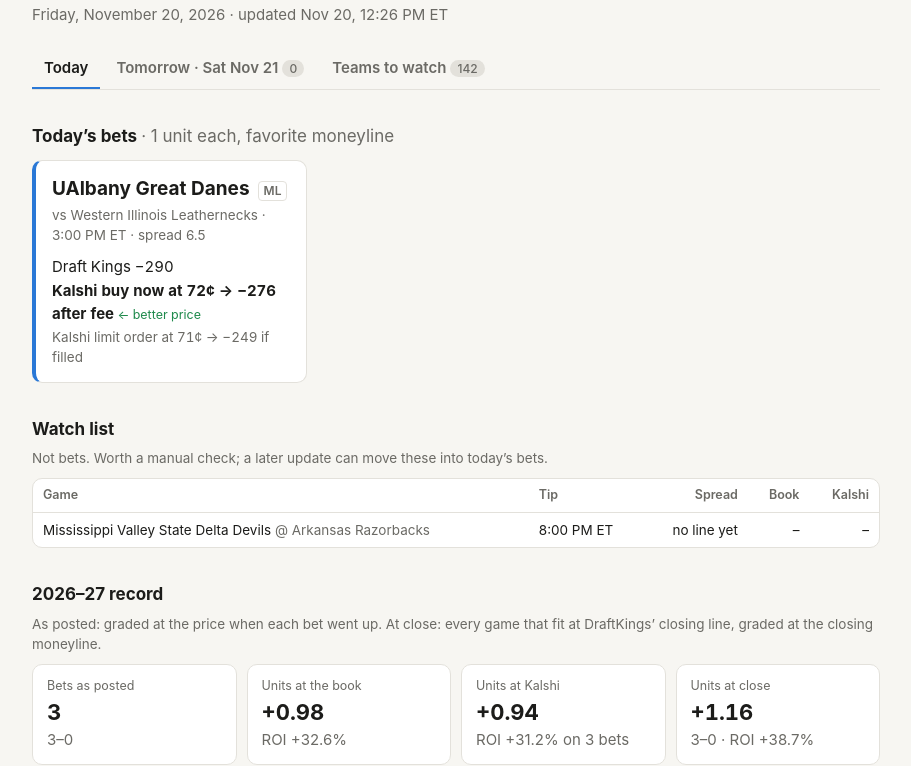
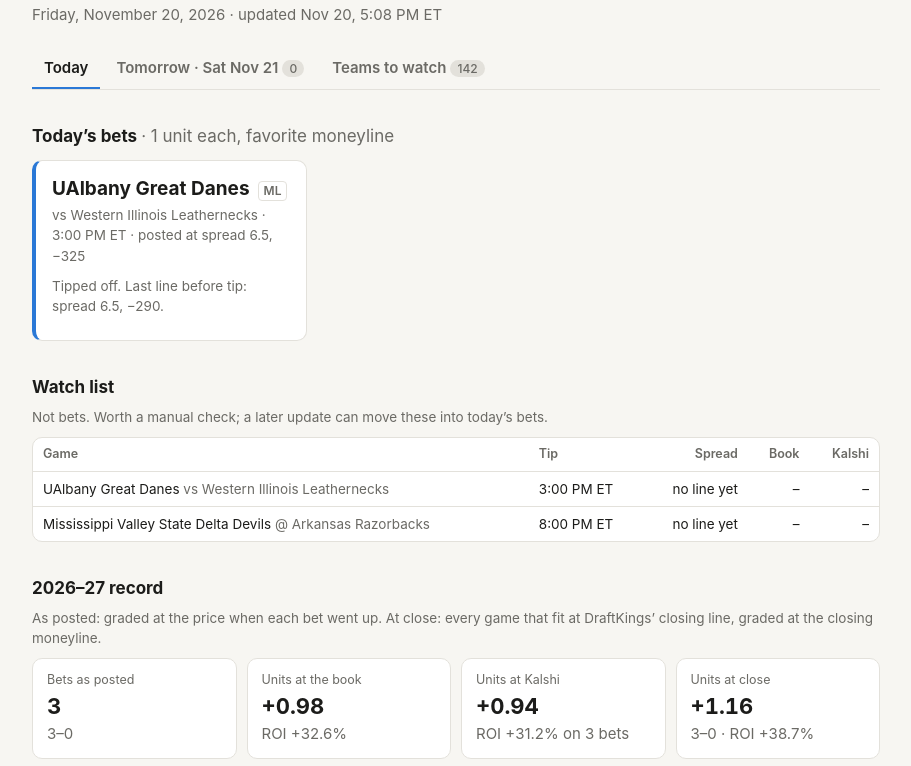
Before and after one commit to treyhensel/cbb-picks, a plain HTML site: page index.html in a window 1280 px wide. Shown: the part 65-831 px from the top of the page, without its empty margins (184-1095 px from the left). Drawn offline with Linux system fonts and the light colour scheme.

Commit message:
Update 2026-11-20T22:08Z

```diff
--- a/index.html
+++ b/index.html
@@ -46,7 +46,7 @@ footer{margin-top:36px;color:var(--muted);font-size:12.5px}
 .caution{color:var(--warn);font-size:12.5px}
 </style></head>
 <body><main>
-<header><h1>CBB Picks</h1><p>Friday, November 20, 2026 · updated Nov 20, 12:26 PM ET</p></header>
+<header><h1>CBB Picks</h1><p>Friday, November 20, 2026 · updated Nov 20, 5:08 PM ET</p></header>
 
 <nav class="tabs" role="tablist">
 <button role="tab" id="t-today" aria-controls="p-today" aria-selected="true">Today</button>
@@ -56,16 +56,11 @@ footer{margin-top:36px;color:var(--muted);font-size:12.5px}
 
 <div role="tabpanel" id="p-today" aria-labelledby="t-today">
 <section><h2>Today’s bets <span class="muted" style="font-weight:400">· 1 unit each, favorite moneyline</span></h2>
-<div class="picks">
-<article class="pick">
-  <div class="pick-head"><span class="team">UAlbany Great Danes</span><span class="ml">ML</span></div>
-  <div class="sub">vs Western Illinois Leathernecks · 3:00 PM ET · spread 6.5</div>
-  <div class="prices"><span class="">Draft Kings −290</span> <span class="best">Kalshi buy now at 72¢ → −276 after fee</span><span class="limit">Kalshi limit order at 71¢ → −249 if filled</span></div>
-
-</article></div></section>
+<div class="picks"><article class="pick"><div class="pick-head"><span class="team">UAlbany Great Danes</span><span class="ml">ML</span></div>
+<div class="sub">vs Western Illinois Leathernecks · 3:00 PM ET · posted at spread 6.5, −325</div><div class="sub">Tipped off. Last line before tip: spread 6.5, −290.</div></article></div></section>
 
 <section><h2>Watch list</h2><p class="note">Not bets. Worth a manual check; a later update can move these into today’s bets.</p>
-<div class="scroll"><table><thead><tr><th>Game</th><th>Tip</th><th class="num">Spread</th><th class="num">Book</th><th class="num">Kalshi</th></tr></thead><tbody><tr><td>Mississippi Valley State Delta Devils <span class="muted">@ Arkansas Razorbacks</span></td><td>8:00 PM ET</td><td class="num">no line yet</td><td class="num">–</td><td class="num">–</td></tr></tbody></table></div></section>
+<div class="scroll"><table><thead><tr><th>Game</th><th>Tip</th><th class="num">Spread</th><th class="num">Book</th><th class="num">Kalshi</th></tr></thead><tbody><tr><td>UAlbany Great Danes <span class="muted">vs Western Illinois Leathernecks</span></td><td>3:00 PM ET</td><td class="num">no line yet</td><td class="num">–</td><td class="num">–</td></tr><tr><td>Mississippi Valley State Delta Devils <span class="muted">@ Arkansas Razorbacks</span></td><td>8:00 PM ET</td><td class="num">no line yet</td><td class="num">–</td><td class="num">–</td></tr></tbody></table></div></section>
 </div>
 
 <div role="tabpanel" id="p-tomorrow" aria-labelledby="t-tomorrow" hidden>
```
Also changed, not shown: picks.json (+2 -21 lines).
